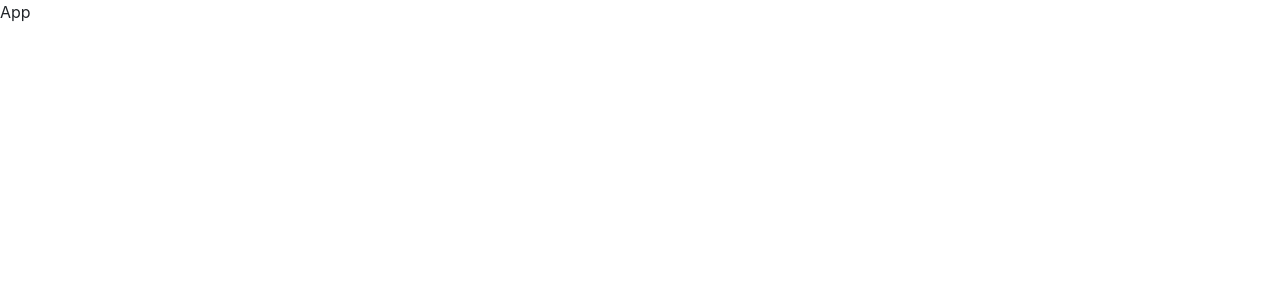
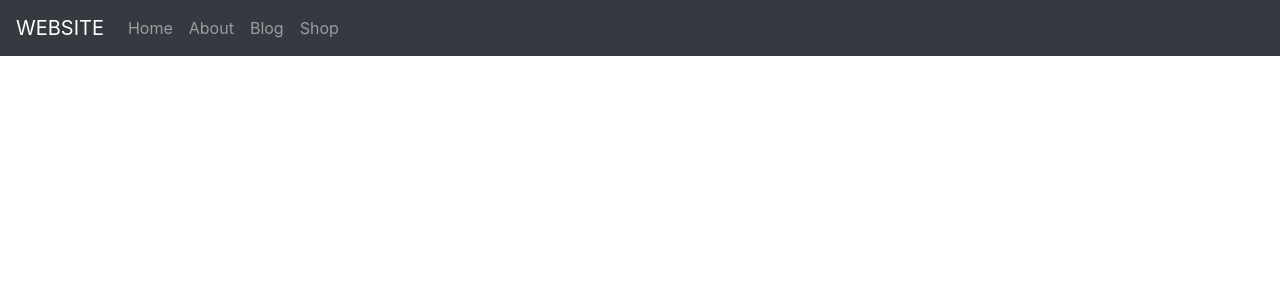
Before and after one commit to thekkathy/Personal-Blog, a React (Create React App) app in the folder client/: page / in a window 1280 px wide. Shown: the top 300 px of the page. Built offline with nearby package versions, Linux system fonts and the light colour scheme; the HTML template or start-up script is replaced by a standard one.

Commit message:
added base stylesheet and router

```diff
--- a/client/src/App.js
+++ b/client/src/App.js
@@ -1,7 +1,9 @@
+import Navigation from './components/Navigation';
+
 function App() {
   return (
-    <div className="App">
-      App
+    <div>
+      <Navigation />
     </div>
   );
 }
--- a/client/src/components/Navigation.js
+++ b/client/src/components/Navigation.js
@@ -1,11 +1,84 @@
-import React from 'react'
+import React from "react";
+import {
+    BrowserRouter as Router,
+    Switch,
+    Route,
+    Link,
+    Redirect
+} from "react-router-dom";
 
 const Navigation = () => {
+
     return (
         <div>
-            Navigation + routing will be done here
+            <Router>
+                {/* NAVBAR */}
+                <nav className="navbar navbar-expand-lg navbar-dark bg-dark">
+                    <Link className="navbar-brand" to="/">
+                        WEBSITE
+                    </Link>
+                    <button
+                        className="navbar-toggler"
+                        type="button"
+                        data-toggle="collapse"
+                        data-target="#navbarNav"
+                        aria-controls="navbarNav"
+                        aria-expanded="false"
+                        aria-label="Toggle navigation"
+                    >
+                        <span className="navbar-toggler-icon"></span>
+                    </button>
+                    <div className="collapse navbar-collapse" id="navbarNav">
+                        <ul className="navbar-nav">
+                            <li className="nav-item">
+                                <Link className="nav-link" to="/">
+                                    Home
+                                </Link>
+                            </li>
+                            <li className="nav-item">
+                                <Link className="nav-link" to="/about">
+                                    About
+                                </Link>
+                            </li>
+                            <li className="nav-item">
+                                <Link className="nav-link" to="/blog">
+                                    Blog
+                                </Link>
+                            </li>
+                            <li className="nav-item">
+                                <Link className="nav-link" to="/shop">
+                                    Shop
+                                </Link>
+                            </li>
+                        </ul>
+                    </div>
+                </nav>
+                {/* ROUTING */}
+                <Switch>
+                    <Route path="/">
+                        {
+                            //Change to component, student page
+                        }
+                    </Route>
+                    <Route path="/about">
+                        {
+                            //Change to component, student page
+                        }
+                    </Route>
+                    <Route path="/blog">
+                        {
+                            //Change to component, student page
+                        }
+                    </Route>
+                    <Route path="/shop">
+                        {
+                            //Change to component, student page
+                        }
+                    </Route>
+                </Switch>
+            </Router>
         </div>
-    )
-}
+    );
+};
 
-export default Navigation
+export default Navigation;
--- a/client/src/styles/base.css
+++ b/client/src/styles/base.css
@@ -1,3 +1,7 @@
-:root{
-    /*put the colors that we're gonna use for the site here*/
+:root {
+    --dark-teal: #094B5C;
+    --navy: #002A79;
+    --teal: #74BAC4;
+    --olive: #679771;
+    --wash: #F4F4F3;
 }
```
